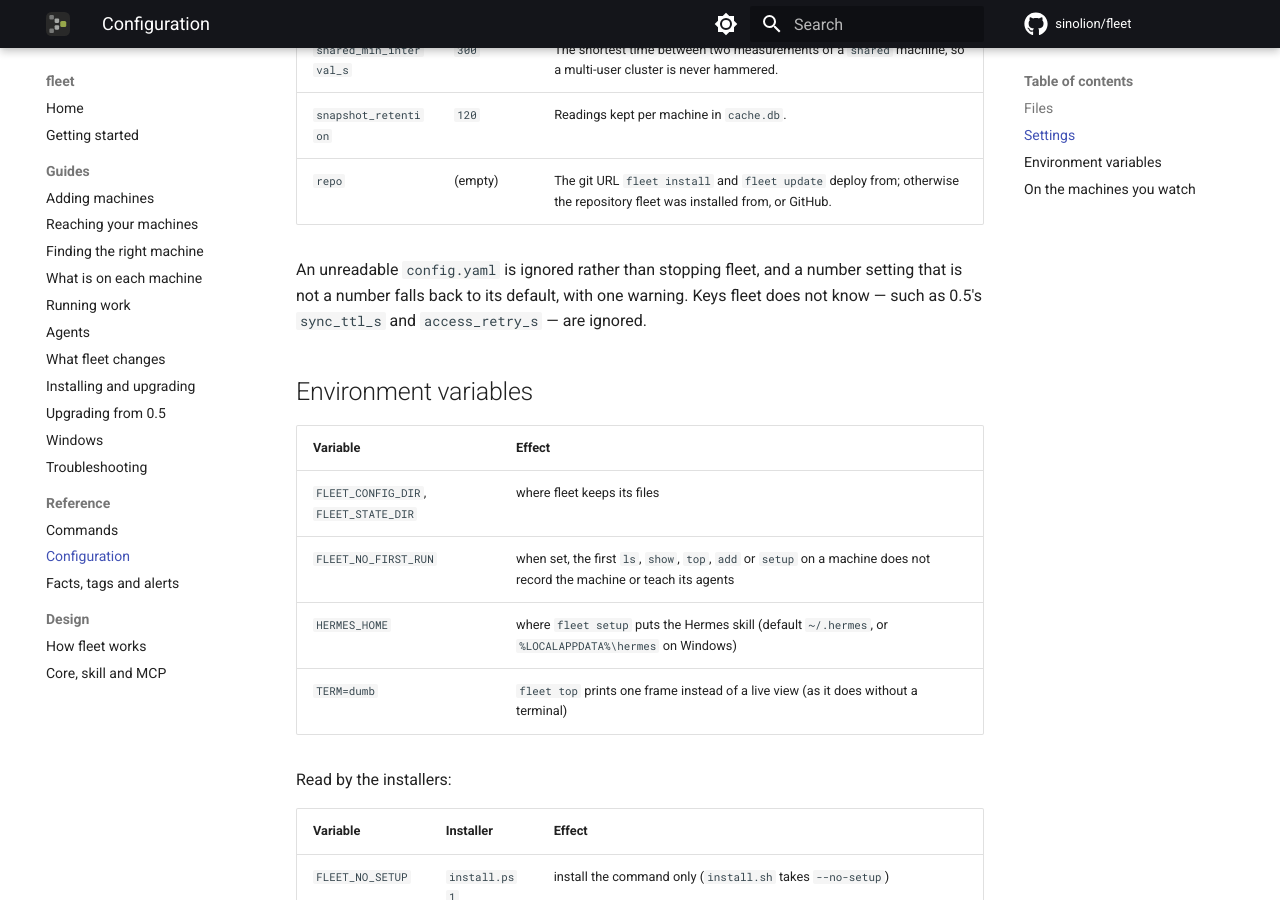
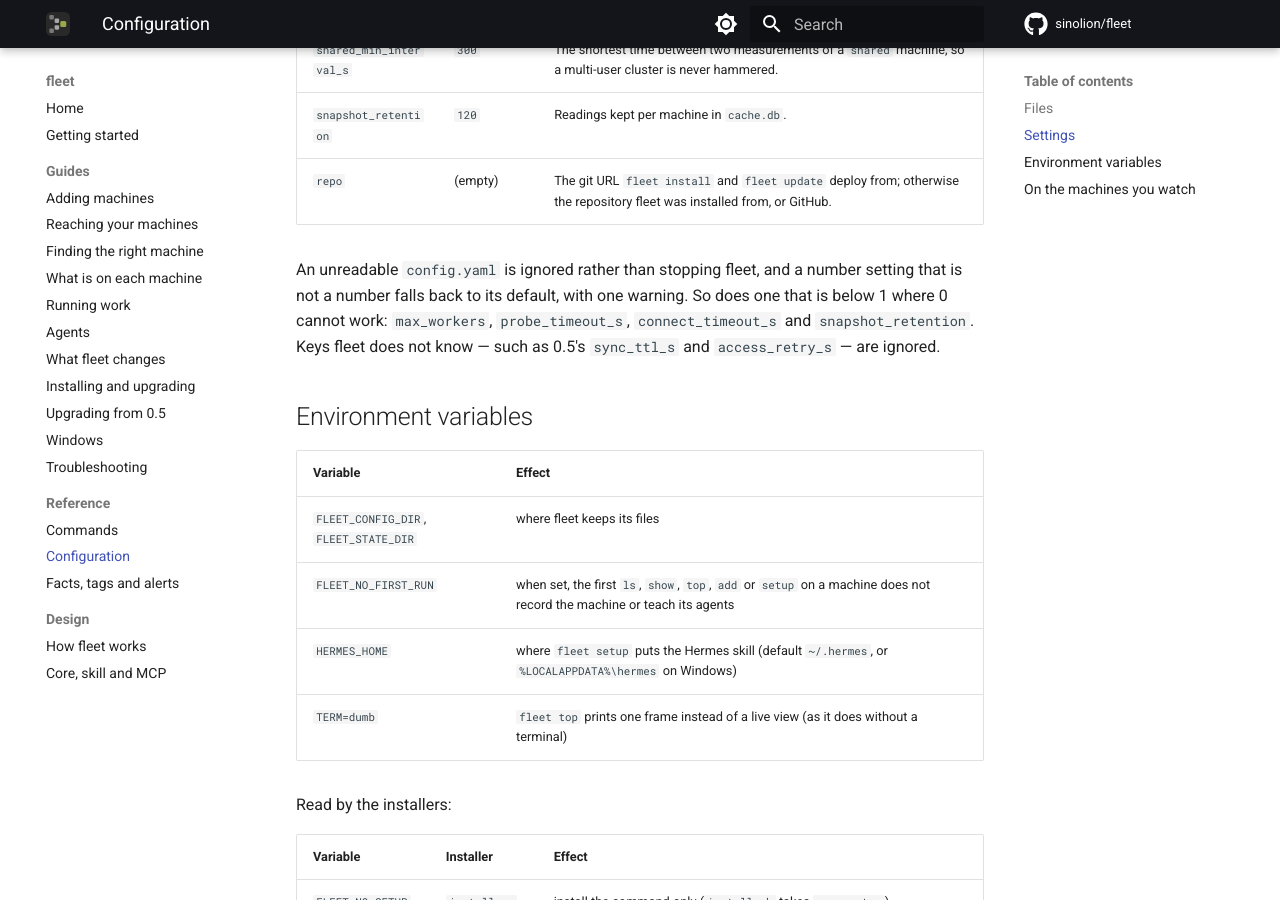
Before and after one commit to lion-zhang/fleet, an MkDocs documentation site: the page built from docs/reference/configuration.md, in a window 1280 px wide and 900 px high, scrolled down 1892 px. Built offline with MkDocs 1.6.1 and Material for MkDocs 9.7.7, drawn with Linux system fonts in a browser that asks for light colours; comment, search, counter and statistics services are not loaded.

Commit message:
Say which settings fall back when below 1
Co-Authored-By: Claude Opus 5.5 <noreply@anthropic.com>

```diff
--- a/docs/reference/configuration.md
+++ b/docs/reference/configuration.md
@@ -58,7 +58,9 @@ max_workers: 16
 | `repo` | (empty) | The git URL `fleet install` and `fleet update` deploy from; otherwise the repository fleet was installed from, or GitHub. |
 
 An unreadable `config.yaml` is ignored rather than stopping fleet, and a number setting
-that is not a number falls back to its default, with one warning. Keys fleet does not
+that is not a number falls back to its default, with one warning. So does one that is
+below 1 where 0 cannot work: `max_workers`, `probe_timeout_s`, `connect_timeout_s` and
+`snapshot_retention`. Keys fleet does not
 know — such as 0.5's `sync_ttl_s` and `access_retry_s` — are ignored.
 
 ## Environment variables
```
